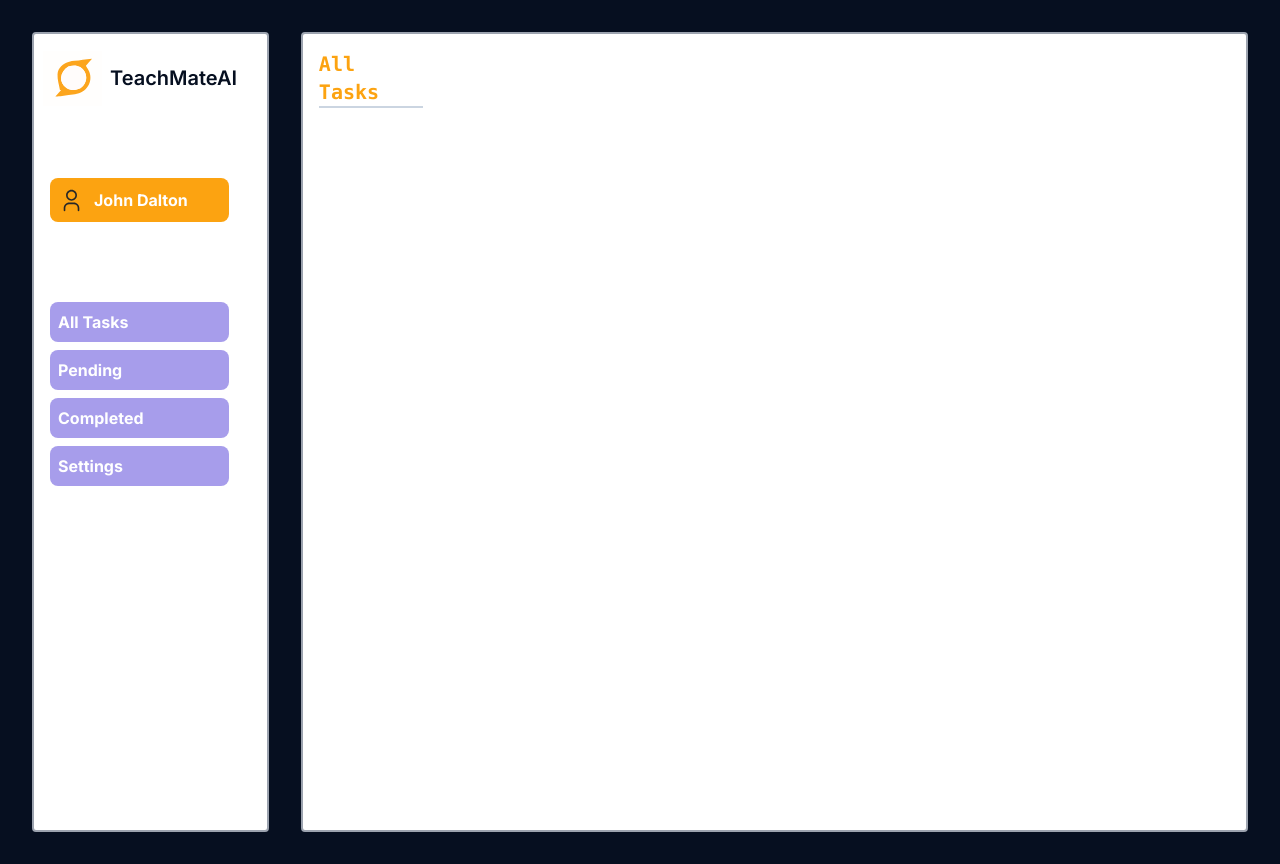
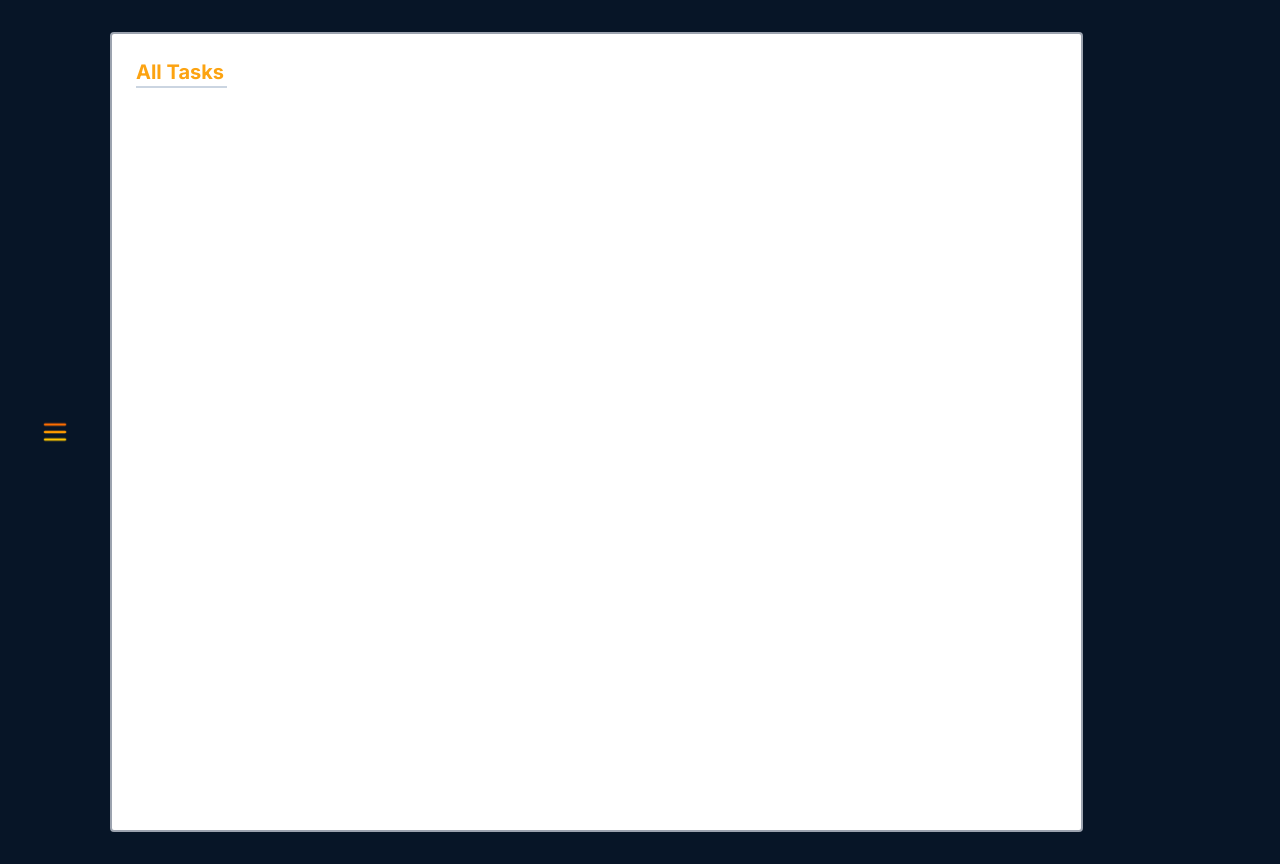
Before and after one commit to jrshittu/tasky, a Next.js app: page / in a window 1280 px wide. Built offline with nearby package versions, Linux system fonts and the light colour scheme.

Commit message:
add hamburger button

```diff
--- a/app/layout.js
+++ b/app/layout.js
@@ -13,7 +13,7 @@ export default function RootLayout({ children }) {
   return (
     <html lang="en">
       <body className={inter.className}>
-        <main className='max-w-10xl mx-auto flex gap-8 p-8 h-full bg-[#060f20]'>
+        <main className='max-w-10xl mx-auto flex gap-8 p-8 h-full bg-[#071527]'>
             <SideBar />
             {children}
         </main>
--- a/components/Contents.jsx
+++ b/components/Contents.jsx
@@ -2,8 +2,8 @@
 
 const Contents = () => {
   return (
-    <div className="m-4">
-      <p className="text-xl font-semibold font-mono text-[#FCA311] border-b-2 border-slate-300 w-[6.5rem]">
+    <div className="m-6">
+      <p className="text-xl font-bold text-[#FCA311] border-b-2 border-slate-300 w-[5.7rem]">
         All Tasks
       </p>
     </div>
--- a/components/SideBar.jsx
+++ b/components/SideBar.jsx
@@ -1,21 +1,33 @@
 "use client"
 import Image from 'next/image'
+import { useEffect, useState } from'react'
 
 const NavBar = ["All Tasks", "Pending", "Completed", "Settings"]
 
 const SideBar = () => {
+    const [isOpen, setIsOpen] = useState(false);
+
+    const handleToggle = () => setIsOpen((prevOpen) => !prevOpen);
+
+    useEffect(() => {
+
+      }, [isOpen]);
+
   return (
+    <>
+        {
+            isOpen ? (
                 <div className="hidden md:flex w-1/5 h-screen bg-[#fff] rounded border-gray-400 border-2">
             <div>
-            <div className="mt-6 mb-10 mx-2 flex flex-row items-center gap-2 h-10">
                         <div>
-                    <Image src="/assets/icons/logo.svg" width={60} height={30} alt="logo" />
-                </div>
-                <div>
-                    <p className="text-xl font-semibold font-inter text-[#060f20]">
+                        <div className="mt-6 mb-10 mx-2 flex flex-row items-center h-10 gap-5">
+                            <div className='flex items-center'>
+                                <Image src="/assets/icons/logo.svg" width={40} height={30} alt="logo" />
+                                <p className="lg:text-xl font-semibold text-[14px] font-inter text-[#060f20]">
                                     TeachMateAI
                                 </p>
                             </div>
+
                         </div>
 
                         <div className='mt-20 mx-4 flex gap-2 bg-[#FCA311] text-white items-center rounded-lg p-2'>
@@ -39,6 +51,25 @@ const SideBar = () => {
 
                     </div>
             </div>
+            <div>
+                <button
+                    className='p-2'
+                    onClick={handleToggle}
+                >
+                    <Image src="/assets/icons/menu.png" width={30} height={30} alt="logo" />
+                </button>
+            </div>
+        </div>
+            ) : (
+                <button
+                    className='p-2'
+                    onClick={handleToggle}
+                >
+                    <Image src="/assets/icons/menu.png" width={30} height={30} alt="logo" />
+                </button>
+            )
+        }
+    </>
   )
 }
 
```
Also changed, not shown: public/assets/icons/menu.png (added). Lines whose indentation alone changed are shown as unchanged.
